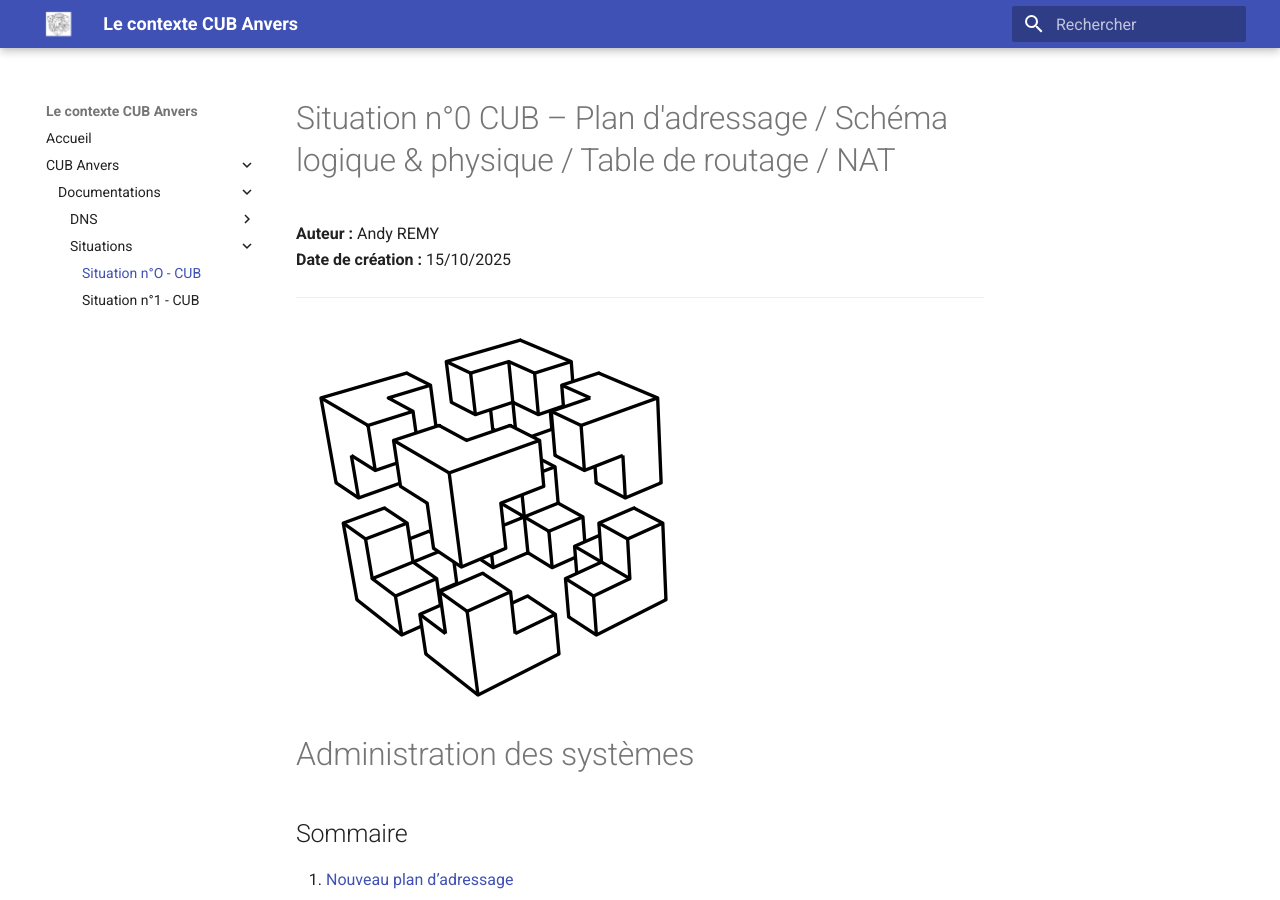
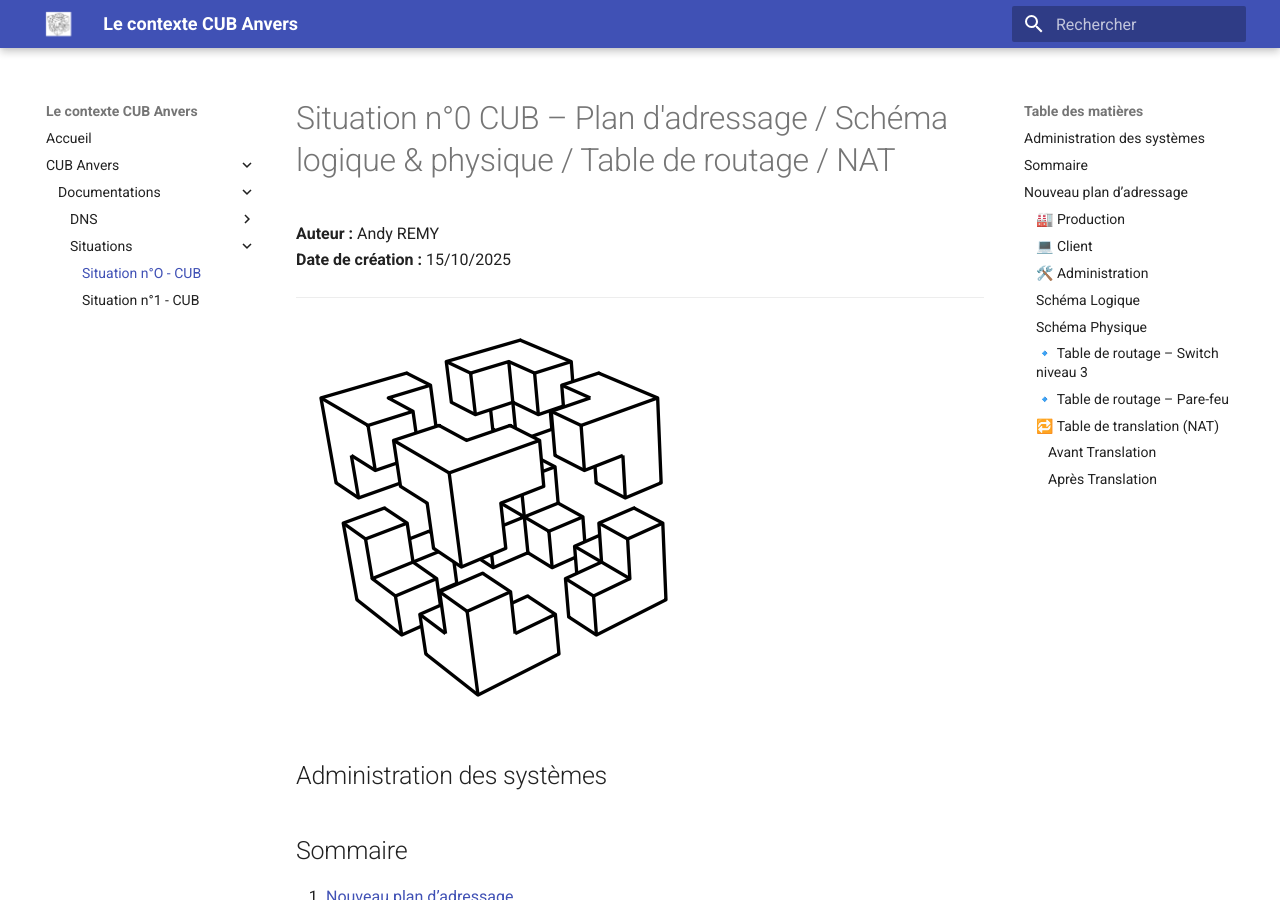
Before and after one commit to Adfiree/Anvers, an MkDocs documentation site: the page built from docs/documentations/Situations/Situation n°0 CUB – Plan d'adressage - Schéma logique & physique - Table de routage - NAT.md, in a window 1280 px wide and 900 px high. Built offline with MkDocs 1.6.1 and Material for MkDocs 9.7.7, drawn with Linux system fonts in a browser that asks for light colours.

Commit message:
Modification Situation0

```diff
--- a/docs/documentations/Situations/Situation n°0 CUB – Plan d'adressage - Schéma logique & physique - Table de routage - NAT.md
+++ b/docs/documentations/Situations/Situation n°0 CUB – Plan d'adressage - Schéma logique & physique - Table de routage - NAT.md
@@ -6,7 +6,7 @@
 ---
 ![Logo CUB](../../media/CUB.png)
 
-# Administration des systèmes
+## Administration des systèmes
 
 ## Sommaire
 1. [Nouveau plan d’adressage](#nouveau-plan-dadressage)
```
